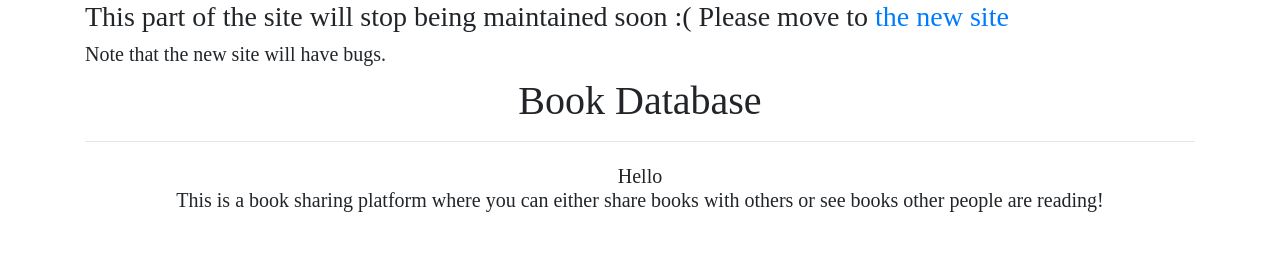
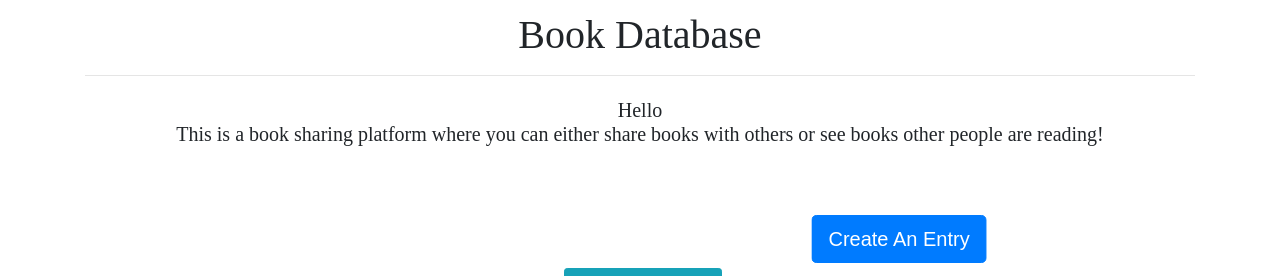
Before and after one commit to samarmohan/book-database, a Django app: page / in a window 1280 px wide. Shown: the part 56-332 px from the top of the page. Run offline with Django 3.2, Linux system fonts and the light colour scheme; data that the repository does not hold is empty.

Commit message:
Revert "Tell people to move to the new site."
This reverts commit 9d10fca3e7d6236f54a25cd6f9a0a89fe5a48093.

```diff
--- a/templates/base.html
+++ b/templates/base.html
@@ -61,10 +61,7 @@
         </ul>
     </div>
 </nav>
-<div class="container"><h3>This part of the site will stop being maintained soon :( Please move to <a
-        href="https://glacial-forest-38809.herokuapp.com/development">the new site</a></h3>
-<h5>Note that the new site will have bugs.</h5>
-    {% block content %} {% endblock %}</div>
+<div class="container">{% block content %} {% endblock %}</div>
 <footer class="m-3 footer text-muted">
     <div class="container">
         &copy; 2021 - Samar Mohan - Book Database v2.2.1
```
